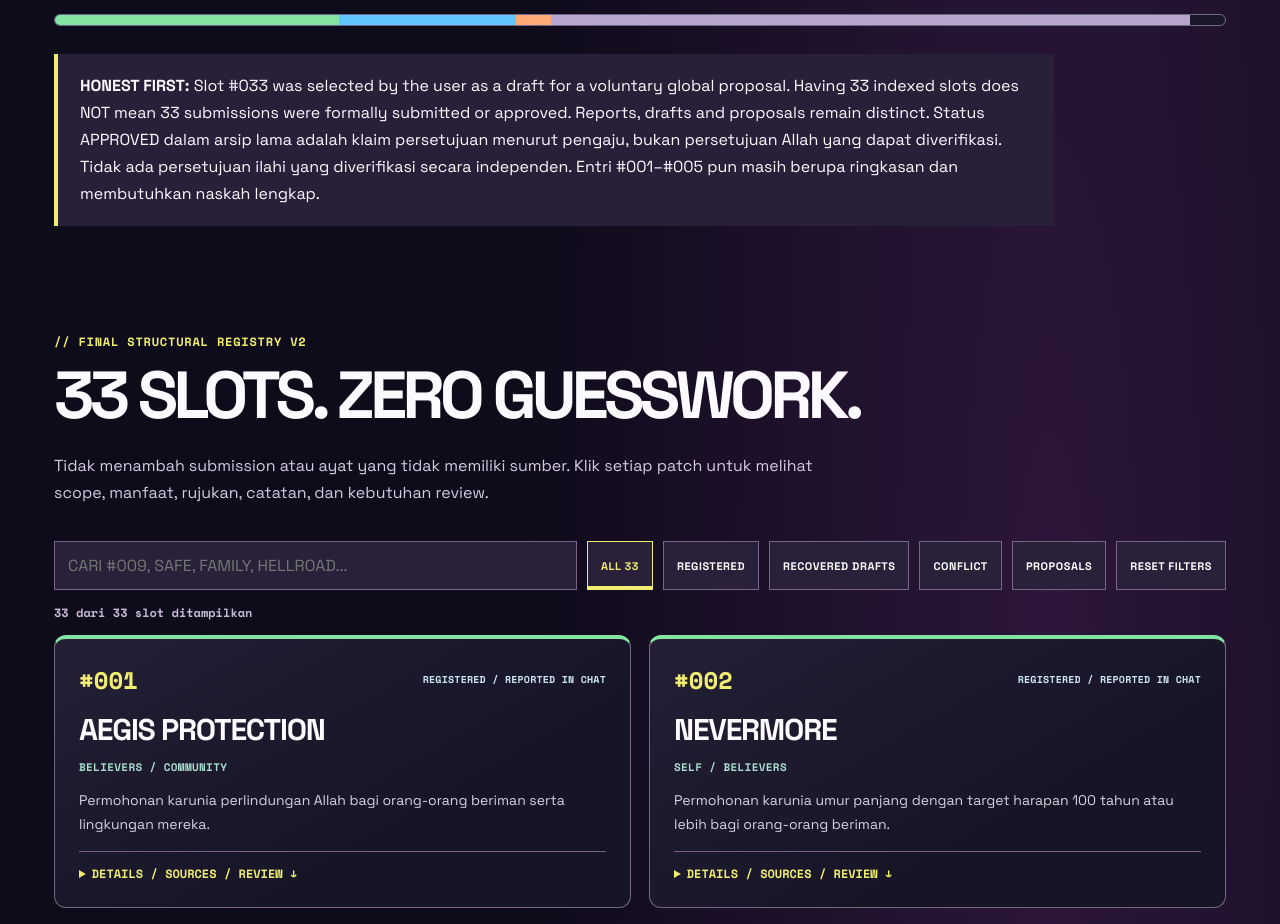
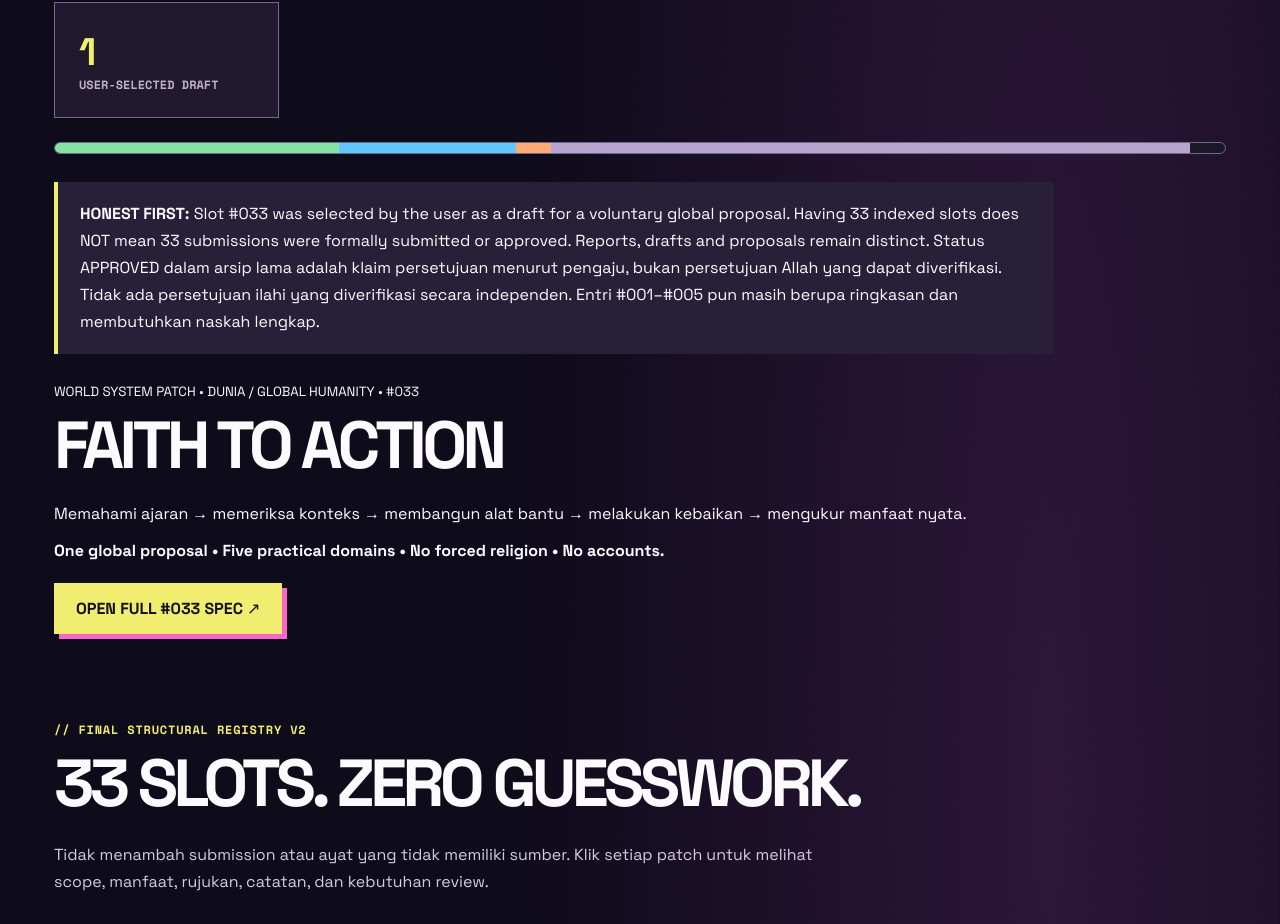
Before and after one commit to bjo163/moonwitness-xii-season-global-championships, a React (Vite) app: page /syafaat-status in a window 1280 px wide. Shown: the part 477-1401 px from the top of the page. Built offline with nearby package versions, Linux system fonts and the light colour scheme.

Commit message:
Spotlight user-selected Faith to Action #033, update registry statuses and preserve archived Final Audit

```diff
--- a/src/pages/Syafaat.jsx
+++ b/src/pages/Syafaat.jsx
@@ -1,11 +1,11 @@
 import React,{useMemo,useState} from 'react';
 import {Link} from 'react-router-dom';
 import {Card,Head,Notice} from '../components/UI.jsx';
-import {registryEntries,registrySummary,registryStatusLabels,registryNote} from '../data/bugPatchRegistry.js';
+import {registryEntries,registrySummary,registryStatusLabels,registryNote,displacedPatchConcepts} from '../data/bugPatchRegistry.js';
 import {unnumberedReports,wildYouthReport} from '../data/bugSubmissions.ts';
 
 const reportLabel={approved:'APPROVED — PERSONAL REPORT ONLY',approved_with_condition:'CONDITIONAL APPROVAL — PERSONAL REPORT ONLY',submitted:'SUBMITTED IN CHAT — PERSONAL REPORT'};
-const options=[['all','ALL 33'],['registered','REGISTERED'],['recovered_draft','RECOVERED DRAFTS'],['number_conflict','CONFLICT'],['proposed','PROPOSALS']];
+const options=[['all','ALL 33'],['registered','REGISTERED'],['recovered_draft','RECOVERED DRAFTS'],['number_conflict','CONFLICT'],['user_selected_draft','USER SELECTED'],['proposed','PROPOSALS']];
 export default function Syafaat(){
  const [filter,setFilter]=useState('all');
  const [q,setQ]=useState('');
@@ -18,14 +18,20 @@ export default function Syafaat(){
  <div><b>{registrySummary.recovered}</b> RECOVERED DRAFTS</div>
  <div><b>{registrySummary.conflicted}</b> NUMBER CONFLICT</div>
  <div><b>{registrySummary.proposed}</b> EDITORIAL PROPOSALS</div>
+ <div><b>{registrySummary.selected}</b> USER-SELECTED DRAFT</div>
  </div>
  <div className="patch-meter" aria-label="Registry origin proportions">
   <div className="patch-meter-registered" style={{width:registrySummary.registered/registrySummary.target*100+'%'}} title="Registered"/>
   <div className="patch-meter-recovered" style={{width:registrySummary.recovered/registrySummary.target*100+'%'}} title="Recovered draft"/>
   <div className="patch-meter-conflict" style={{width:registrySummary.conflicted/registrySummary.target*100+'%'}} title="Number conflict"/>
   <div className="patch-meter-proposed" style={{width:registrySummary.proposed/registrySummary.target*100+'%'}} title="Proposed"/>
+ <div className="patch-meter-selected" style={{width:registrySummary.selected/registrySummary.target*100+'%'}} title="User selected"/>
  </div>
  <Notice><b>HONEST FIRST:</b> {registryNote} Status APPROVED dalam arsip lama adalah klaim persetujuan menurut pengaju, bukan persetujuan Allah yang dapat diverifikasi. Tidak ada persetujuan ilahi yang diverifikasi secara independen. Entri #001–#005 pun masih berupa ringkasan dan membutuhkan naskah lengkap.</Notice>
+ <section className="patch-featured" aria-labelledby="patch-featured-title">
+ <div><small>WORLD SYSTEM PATCH • DUNIA / GLOBAL HUMANITY • #033</small><h2 id="patch-featured-title">FAITH TO ACTION</h2><p>Memahami ajaran → memeriksa konteks → membangun alat bantu → melakukan kebaikan → mengukur manfaat nyata.</p><p><b>One global proposal • Five practical domains • No forced religion • No accounts.</b></p></div>
+ <Link className="btn" to="/syafaat-status/033">OPEN FULL #033 SPEC ↗</Link>
+ </section>
  <section className="section" id="master-register"><Head eyebrow="// FINAL STRUCTURAL REGISTRY V2" title="33 SLOTS. ZERO GUESSWORK." sub="Tidak menambah submission atau ayat yang tidak memiliki sumber. Klik setiap patch untuk melihat scope, manfaat, rujukan, catatan, dan kebutuhan review."/>
  <div className="filters patch-filters">
   <input aria-label="Cari nomor, judul atau topik patch" placeholder="CARI #009, SAFE, FAMILY, HELLROAD..." value={q} onChange={e=>setQ(e.target.value)}/>
@@ -36,6 +42,7 @@ export default function Syafaat(){
  <div className="patch-grid">{visible.map(e=><article className={'patch-item patch-'+e.recordStatus} key={e.id} id={'patch-'+e.id}>
   <div className="patch-item-head"><span className="patch-number">#{e.id}</span><span className="patch-state">{registryStatusLabels[e.recordStatus]}</span></div>
   <h3>{e.title}</h3>
+  {e.id==='033'&&<p><Link to="/syafaat-status/033" className="textlink">READ COMPLETE GLOBAL PATCH / FIVE DOMAINS ↗</Link></p>}
   <p className="patch-scope">{e.scope}</p>
   <p>{e.summary}</p>
   {e.recordStatus==='number_conflict'&&<div className="patch-conflict"><b>ANOTHER #014 CANDIDATE</b><p>{e.conflictingCandidate.title}</p><p>{e.conflictingCandidate.summary}</p><small>Konflik tetap terbuka; kedua konsep tidak otomatis digabung.</small></div>}
@@ -49,10 +56,10 @@ export default function Syafaat(){
  </section>
  <section className="section"><Head eyebrow="// PRESERVED OUTSIDE THE 33 SLOTS" title="DON'T LOSE THE EXTRAS." sub="Tambahan berikut punya asal sendiri. Tidak diam-diam mengambil nomor #009–#033."/>
   <div className="grid two"><Card><small>SEPARATE PRAYER REPORT • {wildYouthReport.id}</small><h3>{wildYouthReport.title}</h3><p>{wildYouthReport.summary}</p><p><b>Benefits requested:</b> {wildYouthReport.benefit}</p><p><b>References:</b> {wildYouthReport.references}</p><p><b>Status:</b> {wildYouthReport.status}</p><p>{wildYouthReport.note}</p></Card>
-  <Card><small>ADDITIONAL NARRATIVE NOTES</small><h3>UNNUMBERED / REVIEW QUEUE</h3>{unnumberedReports.map(e=><p key={e.id}><b>{e.title}</b> — {e.note}</p>)}<p><b>THE WRONG WAY / HELLROAD</b> remains a separate competing candidate for #014, preserved in its conflict card above, not relabelled as a confirmed submission.</p></Card></div>
+  <Card><small>ADDITIONAL NARRATIVE NOTES</small><h3>UNNUMBERED / REVIEW QUEUE</h3>{unnumberedReports.map(e=><p key={e.id}><b>{e.title}</b> — {e.note}</p>)}<p><b>THE WRONG WAY / HELLROAD</b> remains a separate competing candidate for #014, preserved in its conflict card above, not relabelled as a confirmed submission.</p>{displacedPatchConcepts.map(x=><p key={x.archiveId}><b>{x.title} — ARCHIVED EDITORIAL CONCEPT</b> (formerly slot #{x.formerSlot}). {x.summary} This remains unnumbered after #033 was assigned to FAITH TO ACTION.</p>)}</Card></div>
  </section>
  <section className="section"><Head eyebrow="// KEEP THE SYSTEMS SEPARATE" title="NOT ALL 33s ARE THE SAME."/><div className="grid three">
- <Card><h3>33 BUG PATCH SLOTS</h3><p>Arsip 8 laporan + 5 recovered drafts + 1 konflik + 19 proposal editorial.</p></Card>
+ <Card><h3>33 BUG PATCH SLOTS</h3><p>8 laporan + 5 recovered drafts + 1 konflik + 18 proposal editorial + 1 draf #033 pilihan pengguna.</p></Card>
  <Card><h3>33 ORIGINAL SELF AURA</h3><p>Latihan pribadi yang sudah ada di Paradise. Bukan daftar 33 Bug Patch.</p></Card>
  <Card><h3>100 AETHERION LEVELS</h3><p>33 level awal serta 67 level pembelajaran lanjutan dalam konsep dunia kreatif.</p></Card>
  </div><p><Link className="btn" to="/paradise">EXPLORE PARADISE LEVELS ↗</Link></p></section>
```
